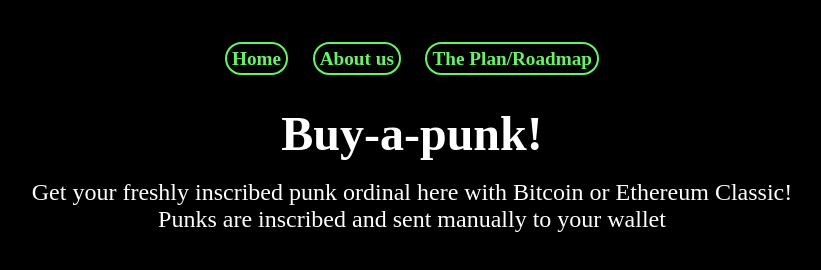
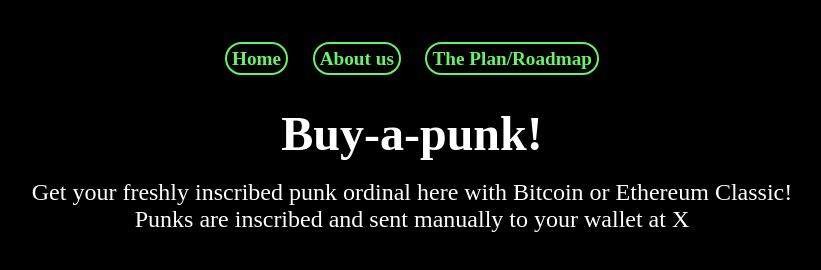
Before and after one commit to Soteria-Smart-Contracts/BTC-Ape-Punks, a plain HTML site: page buy.html in a window 1280 px wide. Shown: the whole page, without its empty margins (228-1049 px from the left). Drawn offline with Linux system fonts and the light colour scheme.

Commit message:
Mar 3, 2023, 9:03 AM

```diff
--- a/buy.html
+++ b/buy.html
@@ -20,7 +20,7 @@
     <br>
     <a style="font-size: x-large;">
         Get your freshly inscribed punk ordinal here with Bitcoin or Ethereum Classic!<br>
-        Punks are inscribed and sent manually to your wallet
+        Punks are inscribed and sent manually to your wallet at X
     </a>
     <br>
     <br>
```
